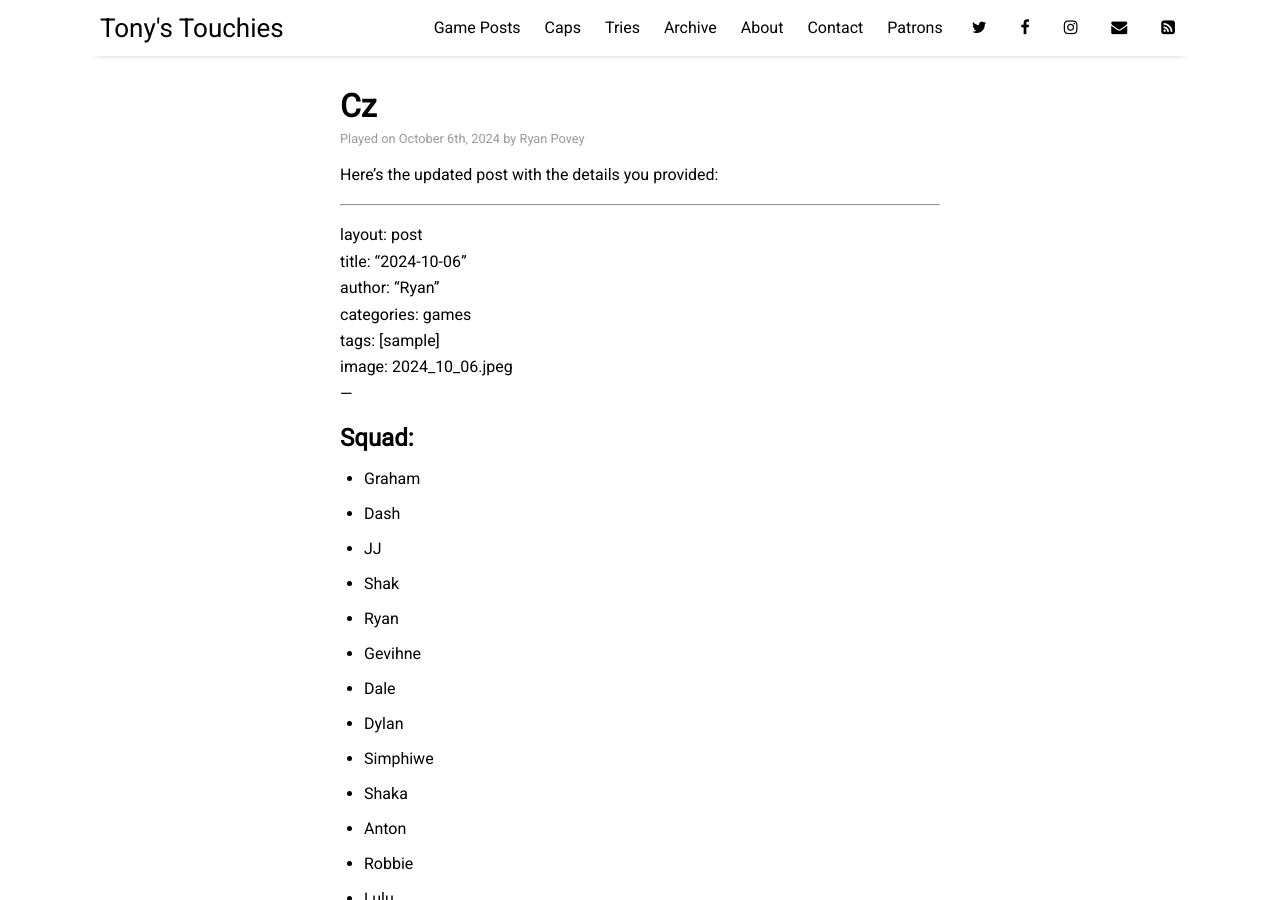
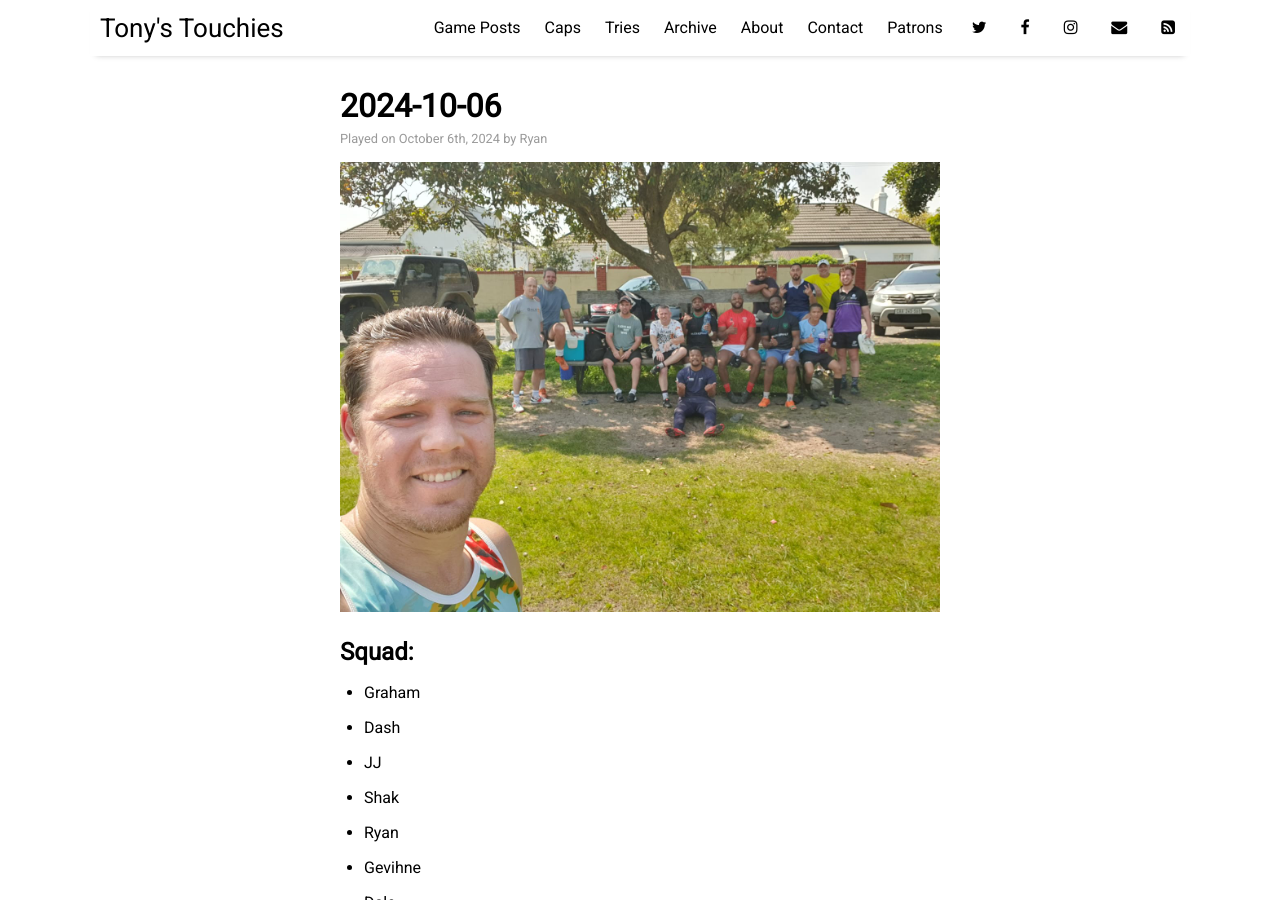
Before and after one commit to sundayrugby/sundayrugby.github.io, a Jekyll site: the page built from _posts/2024-10-06-CZ.md, in a window 1280 px wide and 900 px high. Built offline with Jekyll 4.4.1, drawn with Linux system fonts in a browser that asks for light colours; nearby versions of some CDN libraries; our own code applies the rules of GitHub Pages for plain Markdown files.

Commit message:
Update 2024-10-06-CZ.md

```diff
--- a/_posts/2024-10-06-CZ.md
+++ b/_posts/2024-10-06-CZ.md
@@ -1,5 +1,3 @@
-Here’s the updated post with the details you provided:
-
 ---
 layout: post
 title: "2024-10-06"
```
